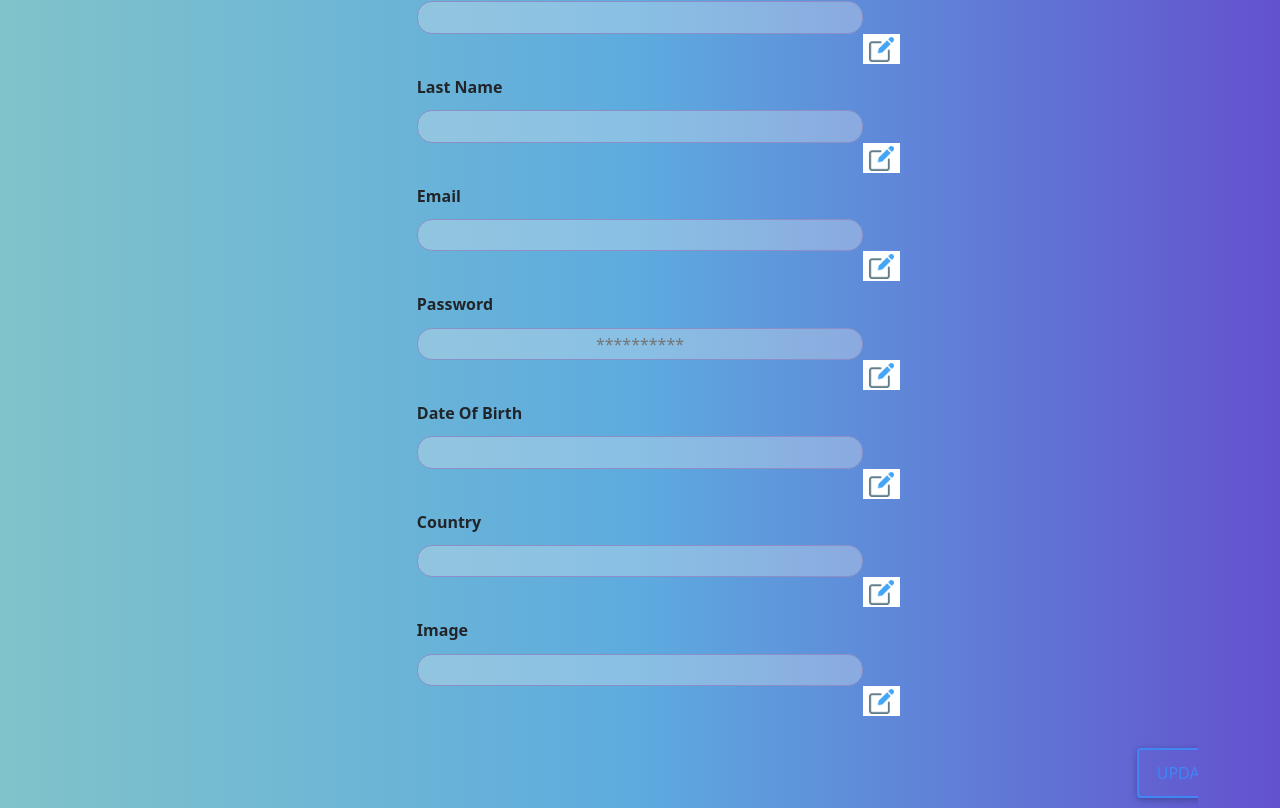
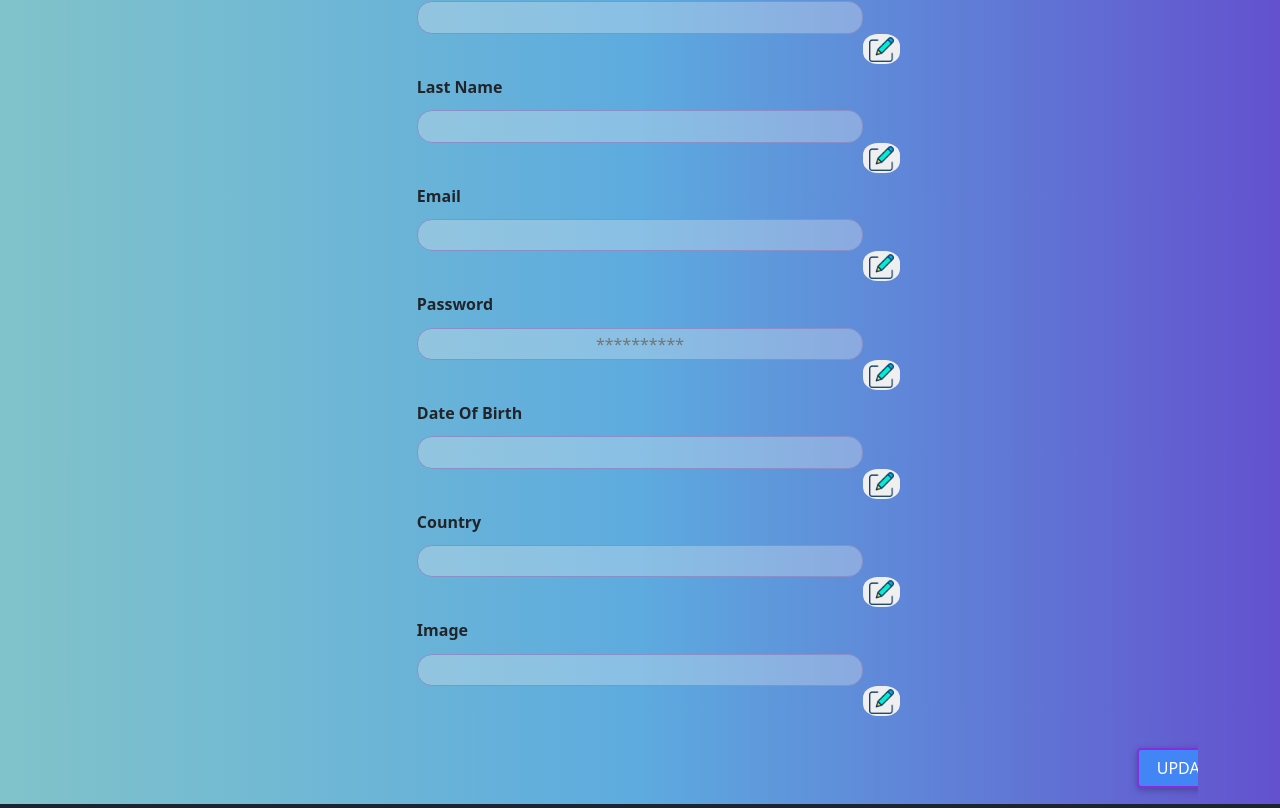
Before and after one commit to AhmedElKhouly99/Good-Reads-Users, a React (Create React App) app: page /Profile in a window 1280 px wide. Shown: the part 312-1120 px from the top of the page. Built offline with nearby package versions, Linux system fonts and the light colour scheme; no server answers; a web font is replaced by a local one.

Commit message:
background

```diff
--- a/src/components/profile/NewForm.js
+++ b/src/components/profile/NewForm.js
@@ -111,7 +111,7 @@ function NewForm() {
           >
             <img
               className={classes.myProfileIcon}
-              src="edit.png"
+              src="edi.png"
               alt="Edit"
             ></img>
           </button>
@@ -139,7 +139,7 @@ function NewForm() {
           >
             <img
               className={classes.myProfileIcon}
-              src="edit.png"
+              src="edi.png"
               alt="Edit"
             ></img>
           </button>
@@ -167,7 +167,7 @@ function NewForm() {
           >
             <img
               className={classes.myProfileIcon}
-              src="edit.png"
+              src="edi.png"
               alt="Edit"
             ></img>
           </button>
@@ -195,7 +195,7 @@ function NewForm() {
           >
             <img
               className={classes.myProfileIcon}
-              src="edit.png"
+              src="edi.png"
               alt="Edit"
             ></img>
           </button>
@@ -224,7 +224,7 @@ function NewForm() {
           >
             <img
               className={classes.myProfileIcon}
-              src="edit.png"
+              src="edi.png"
               alt="Edit"
             ></img>
           </button>
@@ -252,7 +252,7 @@ function NewForm() {
           >
             <img
               className={classes.myProfileIcon}
-              src="edit.png"
+              src="edi.png"
               alt="Edit"
             ></img>
           </button>
@@ -279,7 +279,7 @@ function NewForm() {
           >
             <img
               className={classes.myProfileIcon}
-              src="edit.png"
+              src="edi.png"
               alt="Edit"
             ></img>
           </button>
@@ -289,8 +289,8 @@ function NewForm() {
 
           <input
             type="submit"
-            class="btn btn-outline-primary button-28 my-3 registerBtn"
-            value="UPDATE"
+            class="btn btn-primary button-28 my-3 registerBtn"
+            value="Update"
           ></input>
         </div>
       </form>
--- a/src/components/profile/NewForm.module.css
+++ b/src/components/profile/NewForm.module.css
@@ -50,10 +50,8 @@
 
 .myprofilebutton {
   height: 30px;
-  background-color: rgb(255, 255, 255);
-  /* border-radius: 30%; */
+  border-radius: 40%;
   margin-left: 70%;
-  /* font-family: "Segoe UI", Tahoma, Geneva, Verdana, sans-serif; */
   margin-top: 0%;
   border-style: none;
 }
```
Also changed, not shown: public/edi.png (added), public/editt.png (added).
